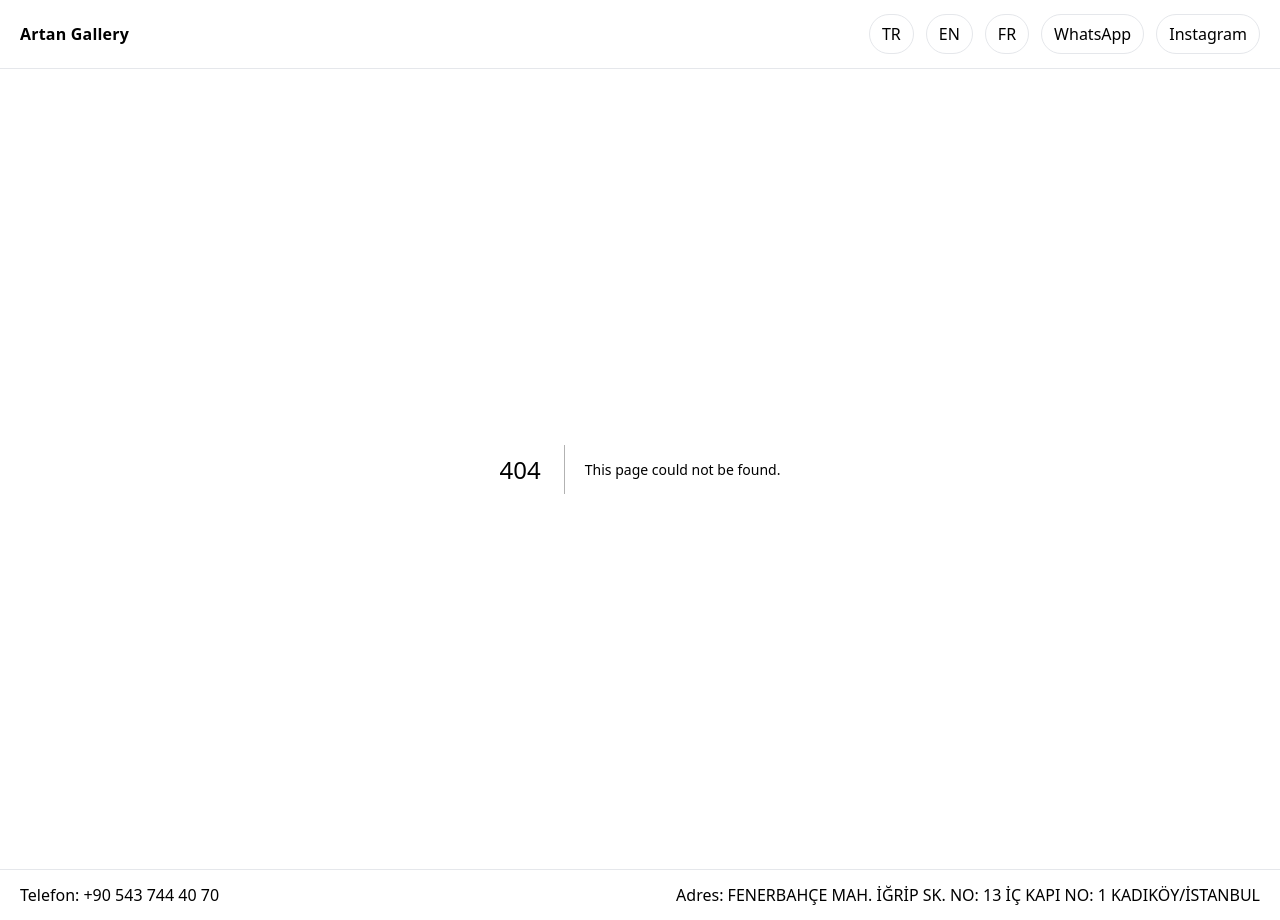
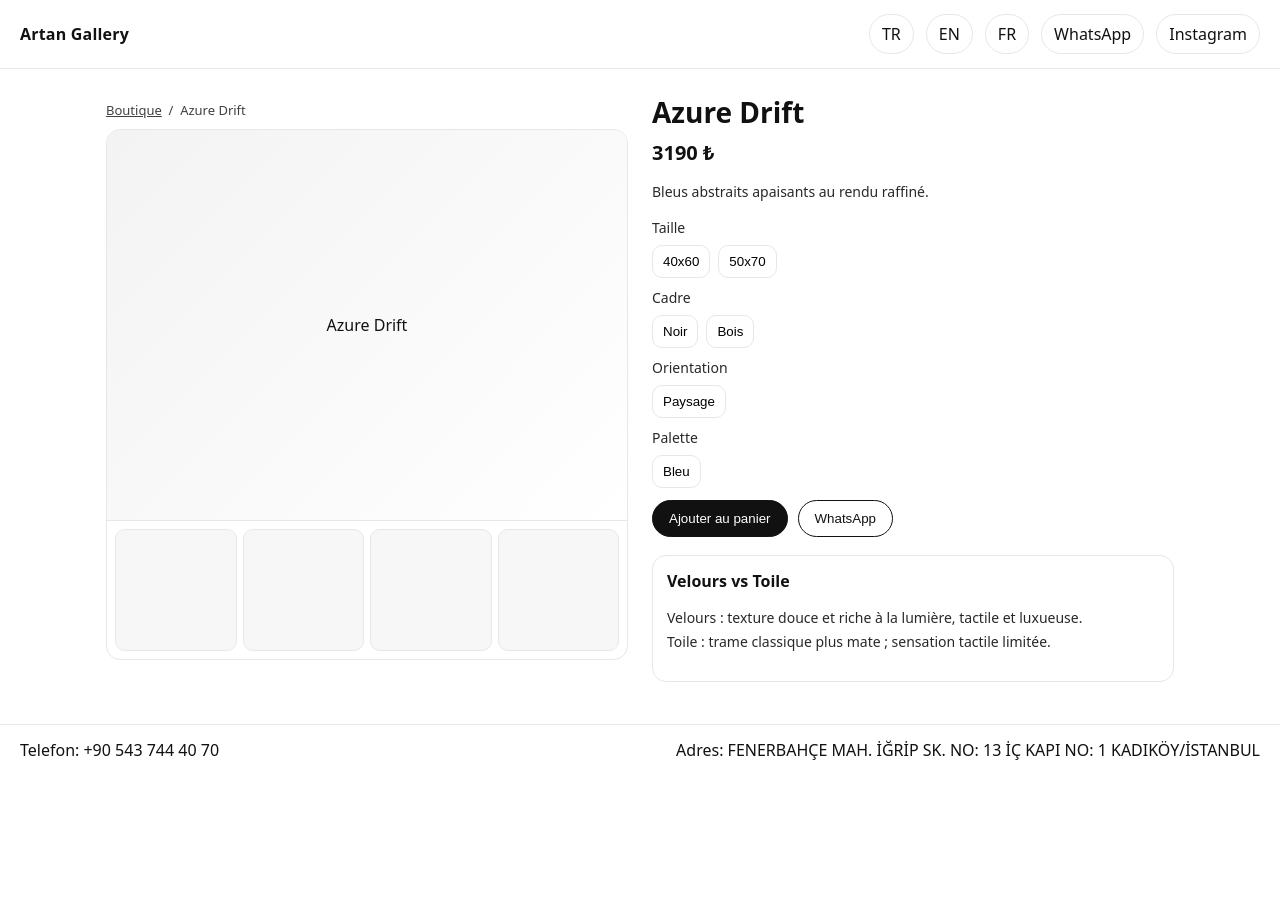
Before and after one commit to Hamed-shareghzadeh/artan-gallery, a Next.js app: page /fr/p/azure-drift in a window 1280 px wide. Before the commit this address had no page. After the commit the page ends 800 px from the top, so only its background shows below. Built offline with nearby package versions, Linux system fonts and the light colour scheme.

Commit message:
Create page.js

```diff
--- /dev/null
+++ b/app/fr/p/[slug]/page.js
@@ -0,0 +1,67 @@
+"use client";
+
+export default function ProductFR({ params }) {
+  const { slug } = params;
+
+  const items = [
+    { slug: "velvet-noir", title: "Velvet Noir", price: 3490, desc: "Velours italien — noir profond avec accents dorés.", sizes:["30x40","40x60","50x70","70x100"], frames:["Or","Noir","Bois"], orient:["Portrait","Paysage"], palette:["Noir","Or"] },
+    { slug: "emerald-touch", title: "Emerald Touch", price: 2990, desc: "Tons émeraude riches avec une touche moderne.", sizes:["30x40","40x60","50x70"], frames:["Or","Noir"], orient:["Portrait"], palette:["Vert","Or"] },
+    { slug: "ivory-muse", title: "Ivory Muse", price: 2790, desc: "Blanc & or élégants — parfait pour les intérieurs lumineux.", sizes:["30x40","40x60"], frames:["Or","Bois"], orient:["Portrait","Paysage"], palette:["Blanc","Or"] },
+    { slug: "azure-drift", title: "Azure Drift", price: 3190, desc: "Bleus abstraits apaisants au rendu raffiné.", sizes:["40x60","50x70"], frames:["Noir","Bois"], orient:["Paysage"], palette:["Bleu"] },
+  ];
+
+  const p = items.find(x => x.slug === slug);
+  if (!p) return <main className="product-wrap"><p>Produit introuvable.</p></main>;
+
+  return (
+    <main className="product-wrap">
+      <div>
+        <div className="breadcrumbs">
+          <a href="/fr/boutique">Boutique</a> &nbsp;/&nbsp; <span>{p.title}</span>
+        </div>
+        <div className="gallery">
+          <div className="galleryMain"><span>{p.title}</span></div>
+          <div className="galleryThumbs"><div className="tph"/><div className="tph"/><div className="tph"/><div className="tph"/></div>
+        </div>
+      </div>
+
+      <div>
+        <h1 className="pTitle">{p.title}</h1>
+        <div className="pPrice">{p.price} ₺</div>
+        <p className="spec">{p.desc}</p>
+
+        <div className="opts">
+          <div className="optRow">
+            <label>Taille</label>
+            <div className="optGrid">{p.sizes.map(s=><button key={s} className="optBtn" aria-pressed="false">{s}</button>)}</div>
+          </div>
+          <div className="optRow">
+            <label>Cadre</label>
+            <div className="optGrid">{p.frames.map(f=><button key={f} className="optBtn" aria-pressed="false">{f}</button>)}</div>
+          </div>
+          <div className="optRow">
+            <label>Orientation</label>
+            <div className="optGrid">{p.orient.map(o=><button key={o} className="optBtn" aria-pressed="false">{o}</button>)}</div>
+          </div>
+          <div className="optRow">
+            <label>Palette</label>
+            <div className="optGrid">{p.palette.map(c=><button key={c} className="optBtn" aria-pressed="false">{c}</button>)}</div>
+          </div>
+        </div>
+
+        <div className="buyRow">
+          <button className="buy">Ajouter au panier</button>
+          <button className="buy secondary">WhatsApp</button>
+        </div>
+
+        <div className="compareBox">
+          <h4>Velours vs Toile</h4>
+          <p className="spec">
+            Velours : texture douce et riche à la lumière, tactile et luxueuse. <br/>
+            Toile : trame classique plus mate ; sensation tactile limitée.
+          </p>
+        </div>
+      </div>
+    </main>
+  );
+}
```
